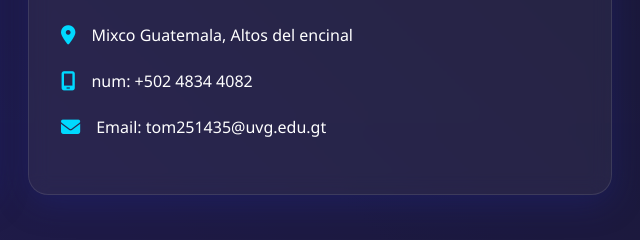
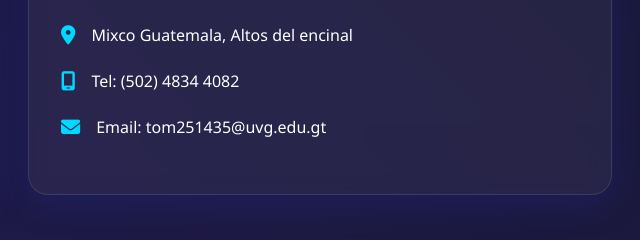
Before and after one commit to CleverTomas/K13v3r-Clever, a plain HTML site: page index.html in a window 1280 px wide. Shown: the part 6482-6722 px from the top of the page, 628-1268 px from the left. Drawn offline with Linux system fonts and the light colour scheme.

Commit message:
Update index.html

```diff
--- a/index.html
+++ b/index.html
@@ -1149,7 +1149,7 @@
                             </li>
                             <li>
                                 <i class="fa-solid fa-mobile-screen"></i>
-                                num: +502 4834 4082
+                                Tel: (502) 4834 4082
                             </li>
                             <li>
                                 <i class="fa-solid fa-envelope"></i>
```
